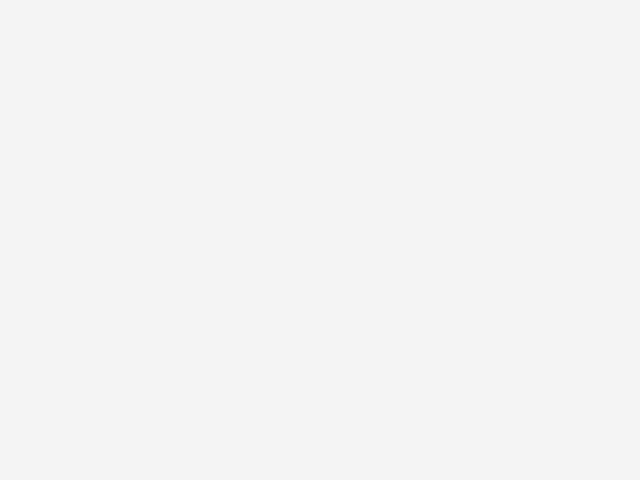
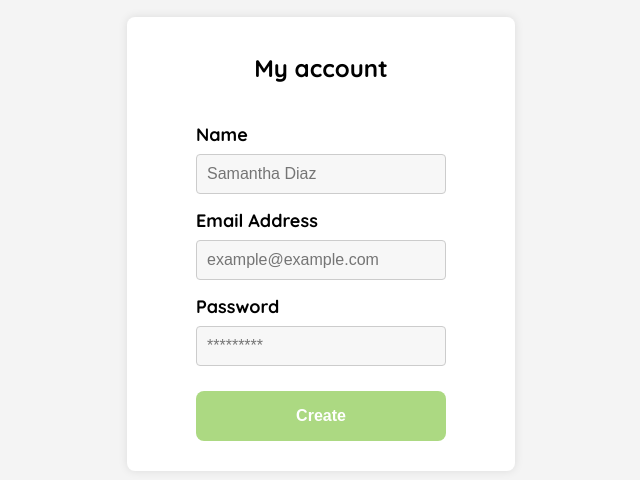
Before and after one commit to SonicWD/Web-FronEnd-My-event-management-platform, a React (Vite) app: page /create-account in a window 1280 px wide. Shown: the part 156-636 px from the top of the page, without its empty margins (368-1008 px from the left). Built offline with nearby package versions, Linux system fonts and the light colour scheme.

Commit message:
Se añade vista Create-Account

```diff
--- a/src/App.jsx
+++ b/src/App.jsx
@@ -1,5 +1,4 @@
 // frontend/src/App.jsx
-import React from "react";
 import { BrowserRouter as Router, Route, Switch } from "react-router-dom";
 import TestComponent from "./components/TestComponent";
 import Login from './components/Login';
@@ -8,7 +7,7 @@ import CreateEvent from './components/CreateEvent';
 import EventList from './components/EventList';
 import RegisterEvent from './components/RegisterEvent';
 import EventRegistrations from './components/EventRegistrations';
-
+import CreateAccount from "./components/CreateAccount";
 
 const App = () => {
   return (
@@ -17,12 +16,12 @@ const App = () => {
         <Switch>
           <Route path="/" component={TestComponent} exact />
           <Route path="/login" component={Login} />
+          <Route path="/create-account" component={CreateAccount} />
           <Route path="/register" component={Register} />
           <Route path="/create-event" component={CreateEvent} />
           <Route path="/events" component={EventList} exact />
           <Route path="/events/:id/register" component={RegisterEvent} />
           <Route path="/events/:id/registrations" component={EventRegistrations} />
-
         </Switch>
       </div>
     </Router>
--- a/src/assets/styles/estilos.css
+++ b/src/assets/styles/estilos.css
@@ -705,11 +705,11 @@
 
   /* Estilos responsivos */
   @media (max-width: 640px) {
-    .login,
+   /* Creo que este no es necesario por el momento*/
+    /* .login,
     .email-send {
-      width: 70%;
       height: calc(100vh - 80px);
-    }
+    }*/
 
     .logo {
       width: 200px;
--- /dev/null
+++ b/src/components/CreateAccount.jsx
@@ -0,0 +1,60 @@
+// eslint-disable-next-line no-unused-vars
+import React, { useState } from 'react';
+import '../index.css';
+
+const CreateAccount = () => {
+    const [name, setName] = useState('');
+    const [email, setEmail] = useState('');
+    const [password, setPassword] = useState('');
+
+    const handleSubmit = async (e) => {
+        e.preventDefault();
+        // Aquí puedes manejar el envío del formulario, por ejemplo, haciendo una solicitud a tu servidor
+        console.log('Account created:', { name, email, password });
+    };
+
+    return (
+        <div className="login">
+            <div className="form-container">
+                <h1 className="title">My account</h1>
+                <form onSubmit={handleSubmit} className="form">
+                    <div>
+                        <label htmlFor="name" className="label">Name</label>
+                        <input
+                            type="text"
+                            id="name"
+                            placeholder="Samantha Diaz"
+                            className="input input-name"
+                            value={name}
+                            onChange={(e) => setName(e.target.value)}
+                            required
+                        />
+                        <label htmlFor="email" className="label">Email Address</label>
+                        <input
+                            type="email"
+                            id="email"
+                            placeholder="example@example.com"
+                            className="input input-email"
+                            value={email}
+                            onChange={(e) => setEmail(e.target.value)}
+                            required
+                        />
+                        <label htmlFor="password" className="label">Password</label>
+                        <input
+                            type="password"
+                            id="password"
+                            placeholder="*********"
+                            className="input input-password"
+                            value={password}
+                            onChange={(e) => setPassword(e.target.value)}
+                            required
+                        />
+                    </div>
+                    <input type="submit" value="Create" className="primary-button create-account-button" />
+                </form>
+            </div>
+        </div>
+    );
+};
+
+export default CreateAccount;
--- a/src/components/Login.jsx
+++ b/src/components/Login.jsx
@@ -23,7 +23,6 @@ const Login = () => {
         <div className="login">
             <div className="form-container">
                 <h1 className="title">Login</h1>
-                <img src="/Eccomerce-Proyect/assets/images/logos/logo_yard_sale.svg" alt="logo" className="logo" />
                 <form onSubmit={handleSubmit} className="form">
                     <div>
                         <label htmlFor="email" className="label">Email address</label>
--- a/src/index.css
+++ b/src/index.css
@@ -707,7 +707,7 @@ css para password_recovery2
 @media (max-width: 640px) {
   .login,
   .email-send {
-    width: 70%;
+    width: 80%;
     height: calc(100vh - 80px);
   }
 
```
